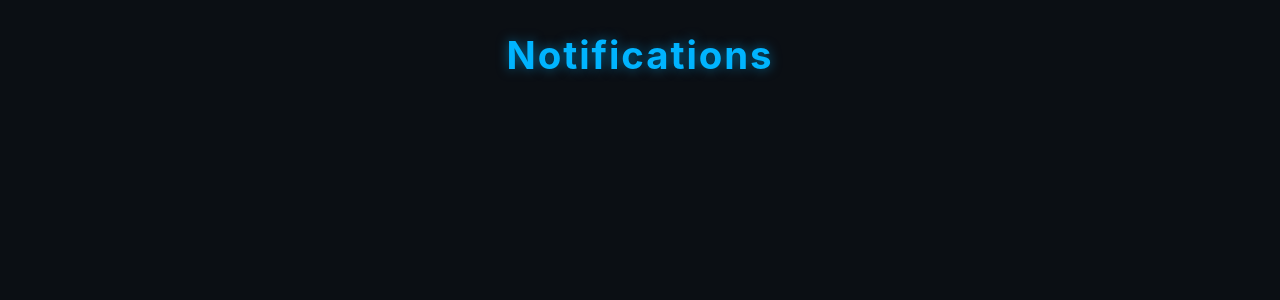
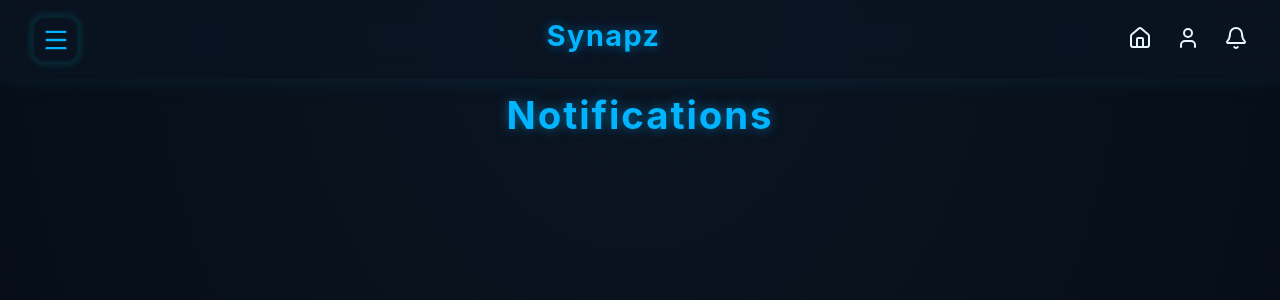
Before and after one commit to nao317/synapz, a Next.js app: page /notifications in a window 1280 px wide. Shown: the top 300 px of the page. Built offline with nearby package versions, Linux system fonts and the light colour scheme.

Commit message:
notificationの修正

```diff
--- a/src/app/notifications/notifications.module.css
+++ b/src/app/notifications/notifications.module.css
@@ -1,36 +1,27 @@
-/* notifications.module.css */
-
-/* 変数定義 */
-:root {
-    --bg: #0b0f14;
-    --surface: #121926;
-    --text: #e6eef8;
-    --accent: #00b4ff;
-    --accent-glow: rgba(0, 180, 255, 0.5);
-    --radius: 14px;
-    --transition: 0.25s ease;
+/* 通知ページ全体 */
+.notificationsPage {
+    display: flex;
+    flex-direction: column;
+    height: 100vh;
+    background: radial-gradient(ellipse at top, #0b1522 0%, #050b13 100%);
+    color: #e6f7ff;
 }
 
-/* ページ全体 */
-body {
-    margin: 0;
-    padding: 0;
-    background: radial-gradient(ellipse at top, #0b0f14, #080c12 80%);
-    color: var(--text);
-    font-family: 'Inter', 'Noto Sans JP', sans-serif;
-    overflow-x: hidden;
+/* Header 用ラッパー */
+.headerWrapper {
+    width: 100%;
+    height: 60px;
+    flex-shrink: 0;
 }
 
-/* 通知全体のコンテナ */
-.container {
+/* メインコンテンツ領域 */
+.main {
+    flex: 1; /* 残りの高さを占有 */
+    padding: 2rem;
     display: flex;
     flex-direction: column;
     align-items: center;
-    justify-content: flex-start;
-    min-height: 100vh;
-    padding: 2rem;
-    background: var(--bg);
-    overflow: hidden;
+    overflow-y: auto;
 }
 
 /* タイトル */
@@ -38,54 +29,50 @@
     font-size: 2.4rem;
     font-weight: 700;
     margin-bottom: 2rem;
-    color: var(--accent);
-    text-shadow: 0 0 12px var(--accent-glow);
+    color: #00b4ff;
+    text-shadow: 0 0 12px rgba(0, 180, 255, 0.5);
     letter-spacing: 0.05em;
 }
 
-/* 通知リスト全体 */
+/* 通知リスト */
 .list {
     width: 100%;
     max-width: 600px;
-    list-style: none; /* 丸などを消す */
+    list-style: none;
     padding: 0;
     margin: 0;
     display: flex;
     flex-direction: column;
-    gap: 1rem; /* リストアイテムの間隔 */
-    overflow-y: auto;
-    max-height: 70vh; /* 高さ制限してスクロール可能に */
+    gap: 1rem;
 }
 
 /* 個別通知 */
 .item {
-    background: var(--surface);
+    background: #121926;
     padding: 1rem 1.5rem;
-    border-radius: var(--radius);
+    border-radius: 14px;
     box-shadow: 0 2px 12px rgba(0, 180, 255, 0.1);
-    color: var(--text);
     font-size: 1rem;
-    transition: transform var(--transition), box-shadow var(--transition);
+    transition: transform 0.25s ease, box-shadow 0.25s ease;
 }
 
-/* ホバー時の動き */
 .item:hover {
     transform: translateX(5px);
     box-shadow: 0 4px 20px rgba(0, 180, 255, 0.25);
 }
 
-/* スクロールバーカスタム */
+/* スクロールバー */
 .list::-webkit-scrollbar {
     width: 8px;
 }
 
 .list::-webkit-scrollbar-thumb {
-    background: var(--accent-glow);
-    border-radius: var(--radius);
+    background: rgba(0, 180, 255, 0.5);
+    border-radius: 14px;
 }
 
 .list::-webkit-scrollbar-track {
-    background: var(--bg);
+    background: #0b0f14;
 }
 
 /* モバイル対応 */
--- a/src/app/notifications/page.tsx
+++ b/src/app/notifications/page.tsx
@@ -1,16 +1,23 @@
-"use client";
+'use client';
 
-// notifications.tsx
 import React, { useState } from 'react';
 import styles from './notifications.module.css';
-import TypewriterText from '../../lib/components/TypewriterText';
-export default function notifications() {
-    const [notifications, setNotifications] = useState<string[]>([]);//複数の通知をリストで表示
-    //const [newNotification, setNewNotification] = useState('');
+import Header from '../../lib/components/Header';
+
+export default function Notifications() {
+    const [notifications, setNotifications] = useState<string[]>([]);
 
     return (
-        <div className={styles.container}>
+        <div className={styles.notificationsPage}>
+            {/* Header を最上部に固定 */}
+            <div className={styles.headerWrapper}>
+                <Header />
+            </div>
+
+            {/* コンテンツ領域 */}
+            <main className={styles.main}>
                 <h1 className={styles.title}>Notifications</h1>
+
                 <ul className={styles.list}>
                     {notifications.map((note, index) => (
                         <li key={index} className={styles.item}>
@@ -18,6 +25,7 @@
                         </li>
                     ))}
                 </ul>
+            </main>
         </div>
     );
 }
```
Lines whose indentation alone changed are shown as unchanged.
